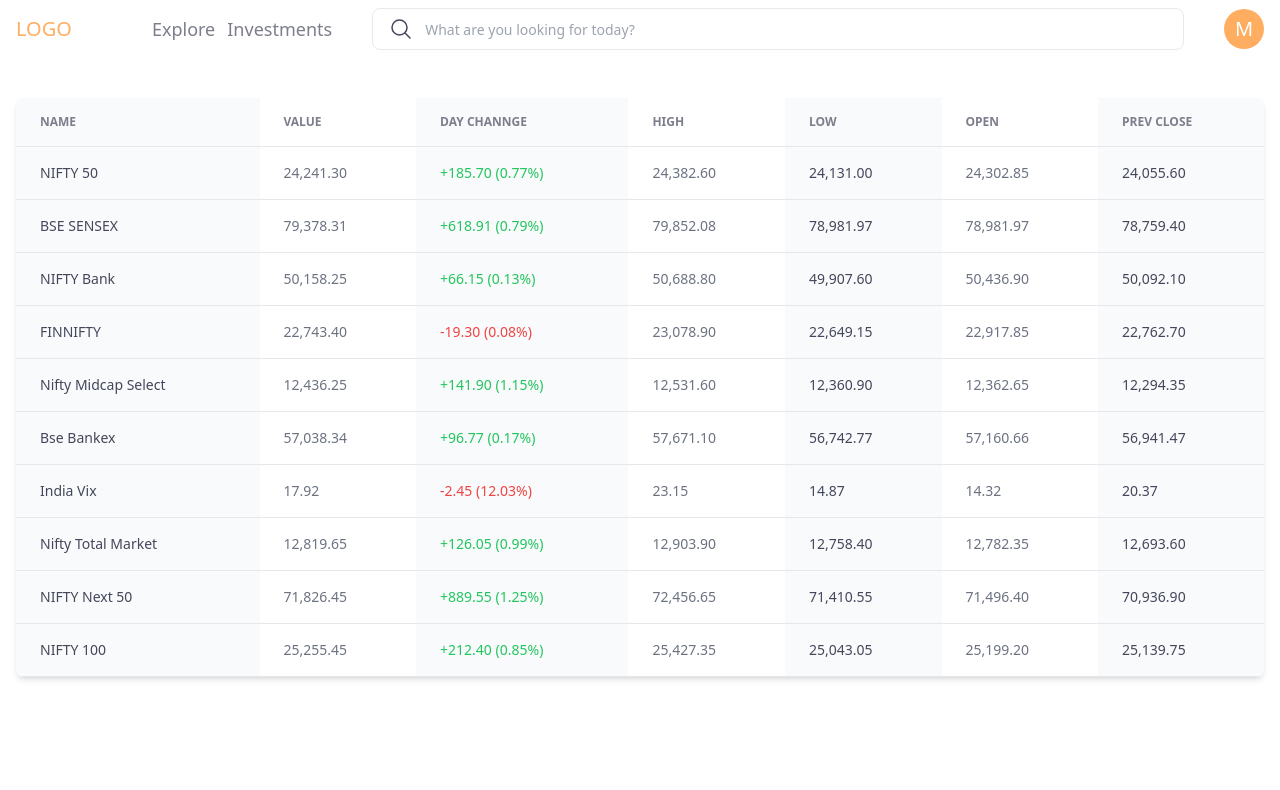
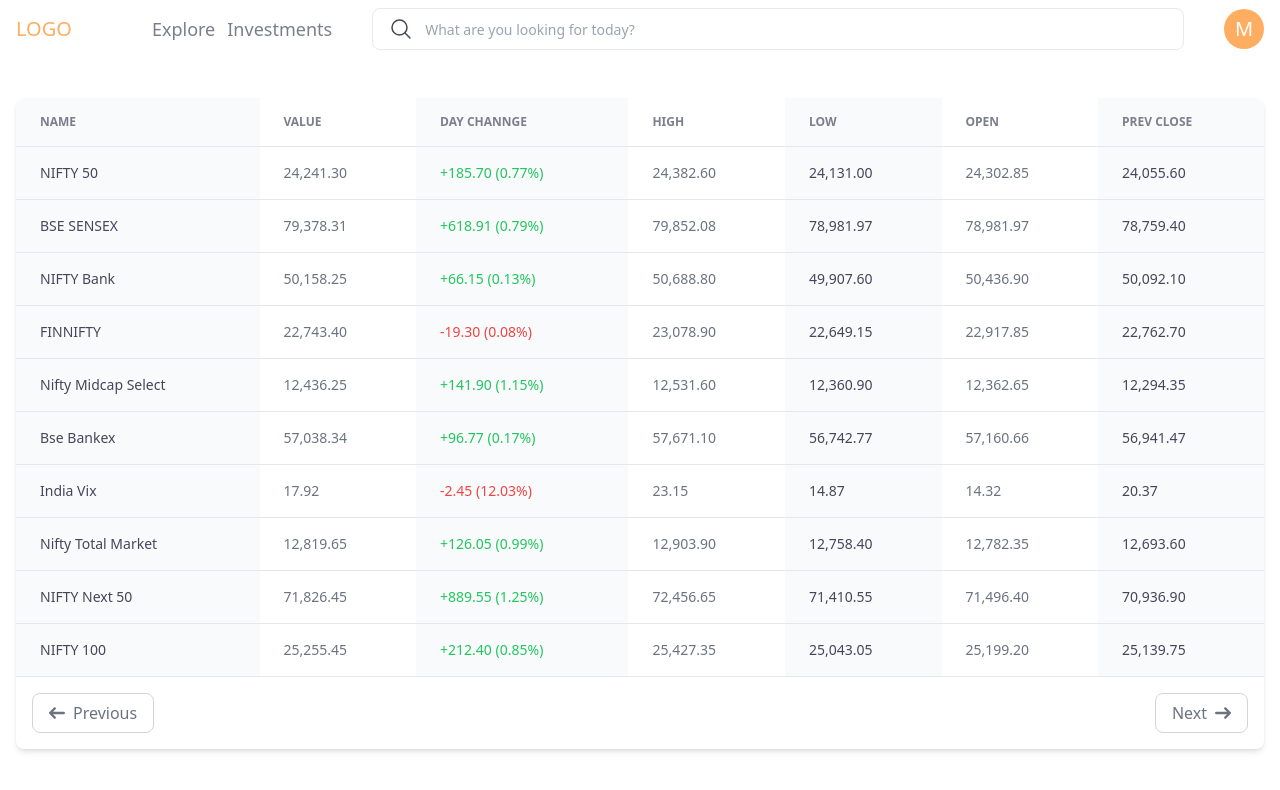
Before and after one commit to mohit-meritorious/trade-front-end, a React (Create React App) app: page /indices in a window 1280 px wide. Shown: the top 790 px of the page. Built offline with nearby package versions, Linux system fonts and the light colour scheme.

Commit message:
pagination added

```diff
--- /dev/null
+++ b/src/components/Icon/RightArrowIcon.jsx
@@ -0,0 +1,21 @@
+import React from "react";
+
+export default function RightArrowIcon({ className }) {
+  return (
+    <svg
+      className={className}
+      aria-hidden="true"
+      xmlns="http://www.w3.org/2000/svg"
+      fill="none"
+      viewBox="0 0 14 10"
+    >
+      <path
+        stroke="currentColor"
+        stroke-linecap="round"
+        stroke-linejoin="round"
+        stroke-width="2"
+        d="M13 5H1m0 0 4 4M1 5l4-4"
+      />
+    </svg>
+  );
+}
--- a/src/components/ui/Table/index.jsx
+++ b/src/components/ui/Table/index.jsx
@@ -1,5 +1,6 @@
 import React from "react";
 import TableHeading from "./TableHeading";
+import RightArrowIcon from "../../Icon/RightArrowIcon";
 
 export default function Table({ headings, children }) {
   return (
@@ -8,6 +9,17 @@
         <TableHeading headings={headings} />
         <tbody>{children}</tbody>
       </table>
+
+      <div className="flex justify-between p-4">
+        <button className="flex items-center justify-center h-10 px-4 space-x-2 text-base font-medium text-gray-500 bg-white border border-gray-300 rounded-lg me-3 hover:bg-gray-100 hover:text-gray-700 dark:bg-gray-800 dark:border-gray-700 dark:text-gray-400 dark:hover:bg-gray-700 dark:hover:text-white">
+          <RightArrowIcon className={"size-4"} />
+          <span>Previous</span>
+        </button>
+        <button className="flex items-center justify-center h-10 px-4 space-x-2 text-base font-medium text-gray-500 bg-white border border-gray-300 rounded-lg hover:bg-gray-100 hover:text-gray-700 dark:bg-gray-800 dark:border-gray-700 dark:text-gray-400 dark:hover:bg-gray-700 dark:hover:text-white">
+          <span>Next</span>
+          <RightArrowIcon className={"size-4 rotate-180"} />
+        </button>
+      </div>
     </div>
   );
 }
```
